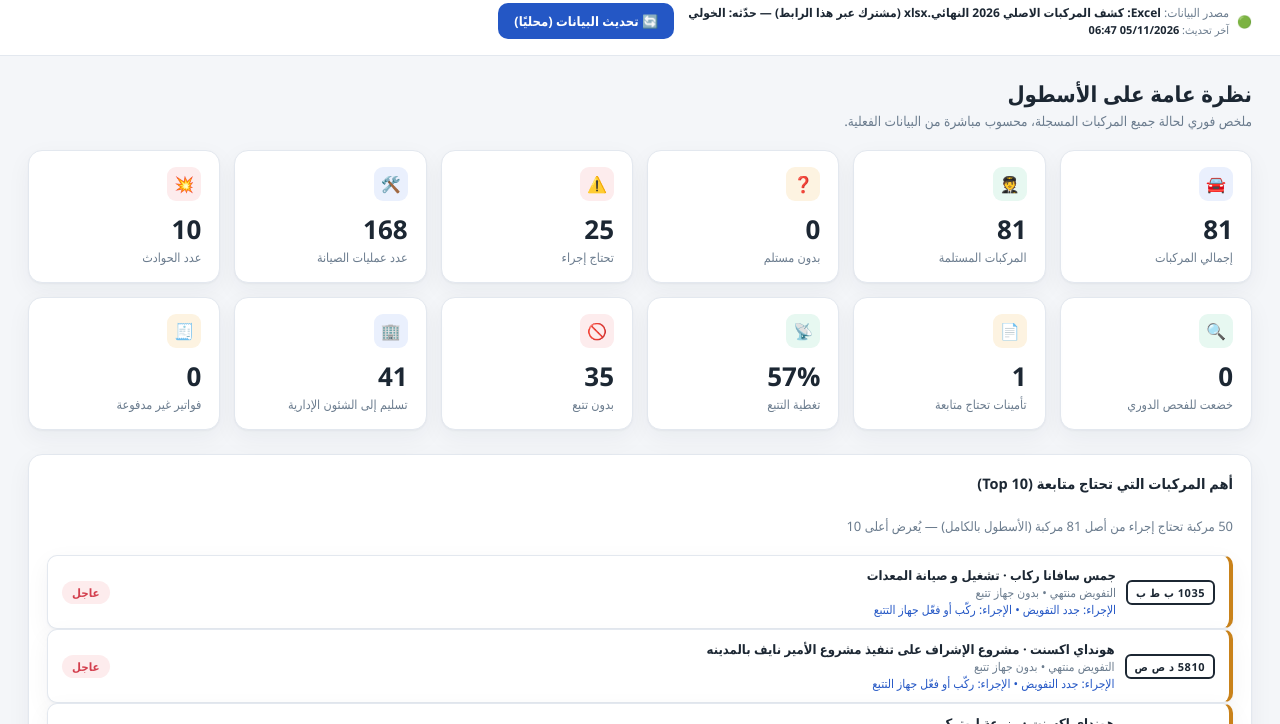
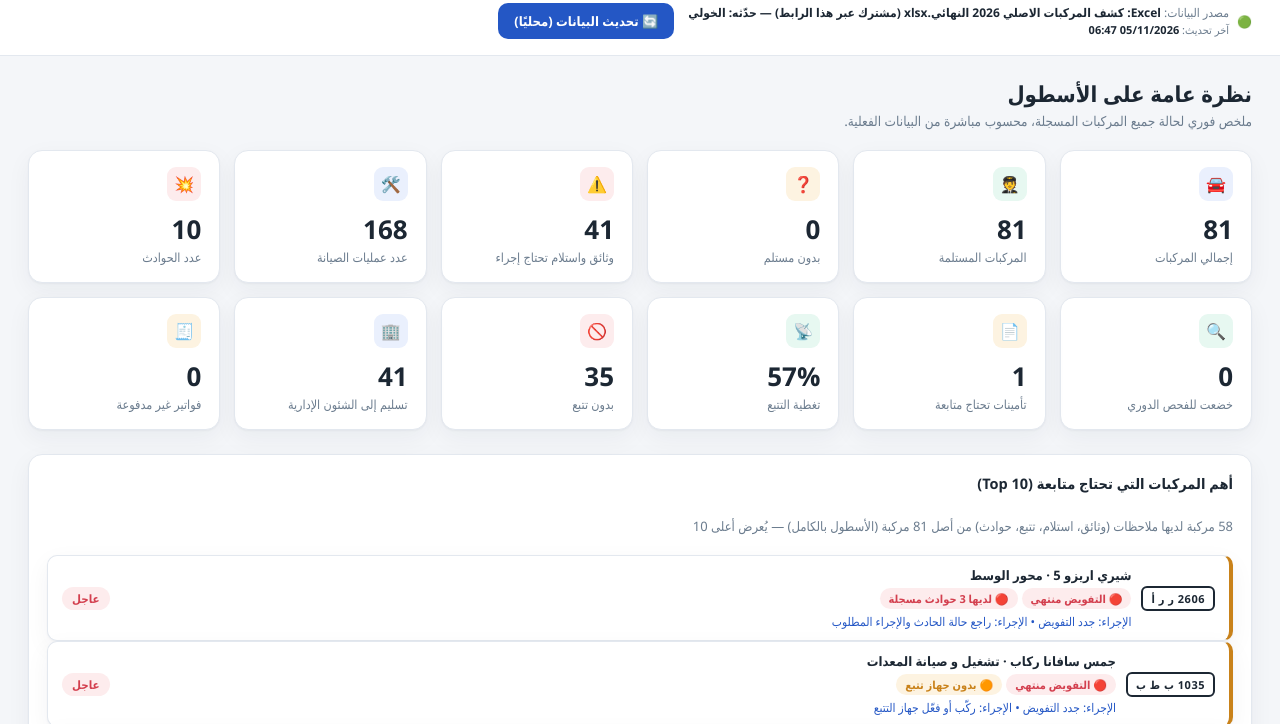
Before and after one commit to engelkholy09-lang/vehicle-tracking, a plain HTML site: page index.html in a window 1280 px wide. Shown: the part 75-799 px from the top of the page. Drawn offline with Linux system fonts and the light colour scheme.

Commit message:
Add files via upload

```diff
--- a/index.html
+++ b/index.html
@@ -1018,7 +1018,7 @@ function buildDashboardData(workbook){
 <script>
 let CARS = [];
 let REPORT = null;
-const TODAY = new Date("2026-09-08");
+const TODAY = (()=>{ const n=new Date(); return new Date(n.getFullYear(), n.getMonth(), n.getDate()); })();
 
 function esc(s){ return (s==null?'':s.toString()).replace(/[&<>"]/g, c => ({'&':'&amp;','<':'&lt;','>':'&gt;','"':'&quot;'}[c])); }
 function fmtMoney(n){ return n==null? '—' : Number(n).toLocaleString('ar-SA')+' ريال'; }
@@ -1128,7 +1128,7 @@ function renderOverview(){
     {num:total, lbl:'إجمالي المركبات', icon:'🚘', cls:'c-primary', filters:null},
     {num:withDriver, lbl:'المركبات المستلمة', icon:'🧑‍✈️', cls:'c-ok', filters:{driver:'has'}},
     {num:noDriver, lbl:'بدون مستلم', icon:'❓', cls:'c-warn', filters:{driver:'none'}},
-    {num:needsAction, lbl:'تحتاج إجراء', icon:'⚠️', cls:'c-danger', filters:null, tab:'alerts'},
+    {num:needsAction, lbl:'وثائق واستلام تحتاج إجراء', icon:'⚠️', cls:'c-danger', filters:null, tab:'alerts'},
     {num:totalMaint, lbl:'عدد عمليات الصيانة', icon:'🛠️', cls:'c-primary', filters:{maint:'has'}},
     {num:totalAcc, lbl:'عدد الحوادث', icon:'💥', cls:'c-danger', filters:{accidents:'has'}},
     {num:inspected, lbl:'خضعت للفحص الدوري', icon:'🔍', cls:'c-ok', filters:null},
@@ -1240,7 +1240,7 @@ function renderTopPriorityVehicles(scope){
   const ranked = getTopPriorityVehicles(scope, 10);
   const allActionableCount = scope.filter(c=>priorityScore(c).score>0).length;
   const hasFilters = hasActiveFilters();
-  const captionText = `${allActionableCount} مركبة تحتاج إجراء من أصل ${scope.length} مركبة${hasFilters ? ' مفلترة' : ' (الأسطول بالكامل)'}${allActionableCount>10 ? ' — يُعرض أعلى 10' : ''}`;
+  const captionText = `${allActionableCount} مركبة لديها ملاحظات (وثائق، استلام، تتبع، حوادث) من أصل ${scope.length} مركبة${hasFilters ? ' مفلترة' : ' (الأسطول بالكامل)'}${allActionableCount>10 ? ' — يُعرض أعلى 10' : ''}`;
   const caption = `<div class="empty-note" style="margin-bottom:10px;">${esc(captionText)}</div>`;
   if(ranked.length===0){
     box.innerHTML = caption + `<div class="empty-note">لا توجد مركبات تحتاج متابعة عاجلة ضمن النطاق الحالي 🎉</div>`;
@@ -1252,7 +1252,7 @@ function renderTopPriorityVehicles(scope){
         <span class="plate-tag" style="font-size:11px; padding:3px 8px;">${esc(c.plate)}</span>
         <div>
           <div class="at-plate">${esc(c.make)} ${esc(c.model)} ${c.project? '· '+esc(c.project):''}</div>
-          <div class="at-detail">${reasons.map(r=>esc(r.txt)).join(' • ')}</div>
+          <div class="at-detail" style="display:flex;flex-wrap:wrap;gap:4px;margin:4px 0;">${reasons.map(r=>`<span class="chip ${r.lvl==='danger'?'danger':'warn'}">${r.lvl==='danger'?'🔴':'🟠'} ${esc(r.txt)}</span>`).join('')}</div>
           <div class="at-detail" style="color:var(--primary);">${reasons.map(r=>recommendedActionFor(r.txt)).filter(Boolean).map(a=>'الإجراء: '+esc(a)).join(' • ')}</div>
         </div>
       </div>
```
